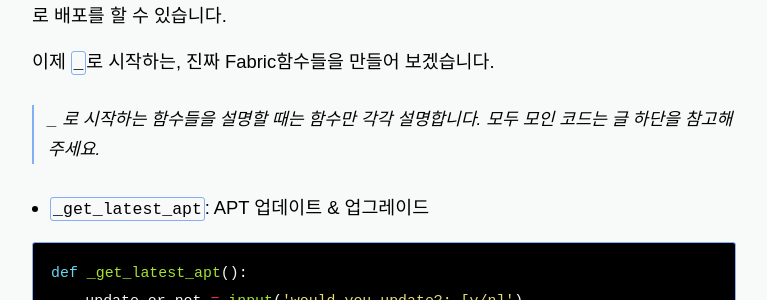
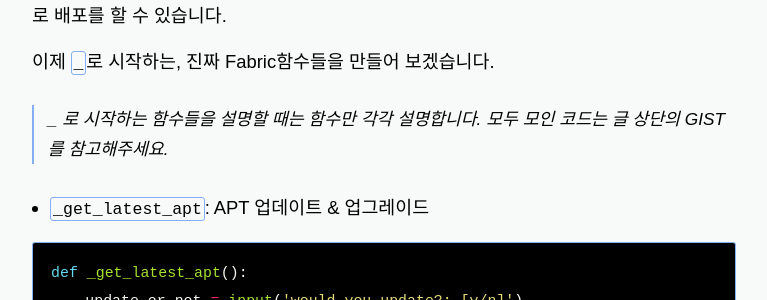
Before and after one commit to Beomi/beomi.github.io_2019, a Jekyll site: the page built from _posts/2017-03-19-Deploy-Django-with-Fabric.md, in a window 1280 px wide and 900 px high, scrolled down 9194 px. Shown: the part 151-451 px from the top of the window, without its empty margins (256-1023 px from the left). Built offline with Jekyll 4.4.1, drawn with Linux system fonts in a browser that asks for light colours; nearby versions of some CDN libraries; some web fonts are replaced.

Commit message:
fix typo

```diff
--- a/_posts/2017-03-19-Deploy-Django-with-Fabric.md
+++ b/_posts/2017-03-19-Deploy-Django-with-Fabric.md
@@ -283,7 +283,7 @@ def deploy():
 
 이제 `_`로 시작하는, 진짜 Fabric함수들을 만들어 보겠습니다.
 
-> _ 로 시작하는 함수들을 설명할 때는 함수만 각각 설명합니다. 모두 모인 코드는 글 하단을 참고해주세요.
+> _ 로 시작하는 함수들을 설명할 때는 함수만 각각 설명합니다. 모두 모인 코드는 글 상단의 GIST를 참고해주세요.
 
 - `_get_latest_apt`: APT 업데이트 & 업그레이드
 
```
